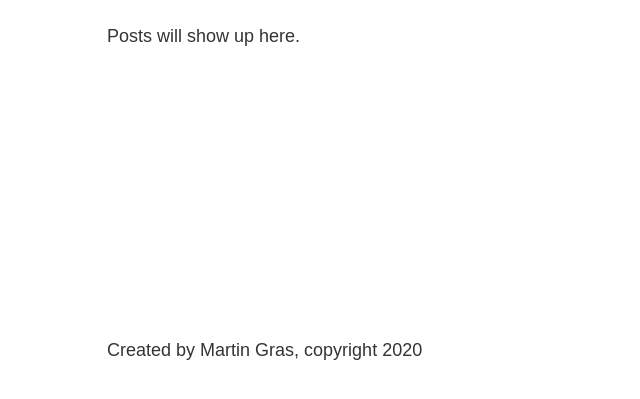
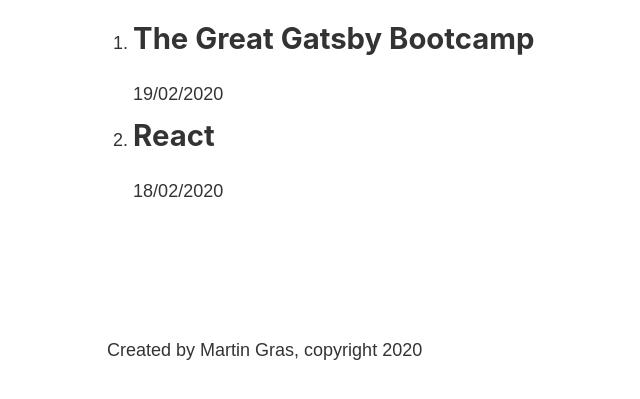
Before and after one commit to MartinGras95/titiandmartinblog, a Gatsby site: page /blog in a window 1280 px wide. Shown: the part 393-792 px from the top of the page, without its empty margins (176-816 px from the left). Built offline with nearby package versions, Linux system fonts and the light colour scheme; Gatsby itself is replaced by a stand-in of ours.

Commit message:
blogs sourced from file system

```diff
--- a/gatsby-config.js
+++ b/gatsby-config.js
@@ -20,6 +20,8 @@
   plugins:[
     // scss
     'gatsby-plugin-sass',
+    // remark (convert markdown to html)
+    'gatsby-transformer-remark',
     // filesystem, because it is an object it need resolve to name it
     {
       resolve: 'gatsby-source-filesystem',
--- /dev/null
+++ b/gatsby-node.js
@@ -0,0 +1 @@
+// This file is a node config file which allows to tap into node api which gatsby exposes
--- a/package.json
+++ b/package.json
@@ -17,6 +17,7 @@
     "gatsby": "^2.19.7",
     "gatsby-plugin-sass": "^2.1.28",
     "gatsby-source-filesystem": "^2.1.48",
+    "gatsby-transformer-remark": "^2.6.52",
     "node-sass": "^4.13.1",
     "react": "^16.12.0",
     "react-dom": "^16.12.0"
--- a/src/pages/blog.js
+++ b/src/pages/blog.js
@@ -1,14 +1,44 @@
 import React from 'react'
 
 import Layout from '../components/layout'
-
+import { graphql,useStaticQuery} from 'gatsby'
 
 // Create component
 const BlogPage = () =>{
+    // Query getting the markdown files from the file system
+    const data = useStaticQuery(graphql`
+    query blogInfoQuery {
+        allMarkdownRemark {
+          edges {
+            node {
+              frontmatter {
+                title
+                date
+              }
+            }
+          }
+        }
+      }
+    `)
+
+    // content
     return (
         <Layout>
             <h1>My Blog</h1>
-            <p>Posts will show up here.</p>
+            <ol>
+                {/* 1. fetching data from the query above
+                    2. using map function to iterate through all posts
+                    3. for each post return the post title and date as a list item
+                */}
+                {data.allMarkdownRemark.edges.map((edge) =>{
+                    return (
+                        <li>
+                            <h2>{edge.node.frontmatter.title}</h2>
+                            <p>{edge.node.frontmatter.date}</p>
+                        </li>
+                    )
+                })}
+            </ol>
         </Layout>
     )
 }
```
Also changed, not shown: 2 other files.
